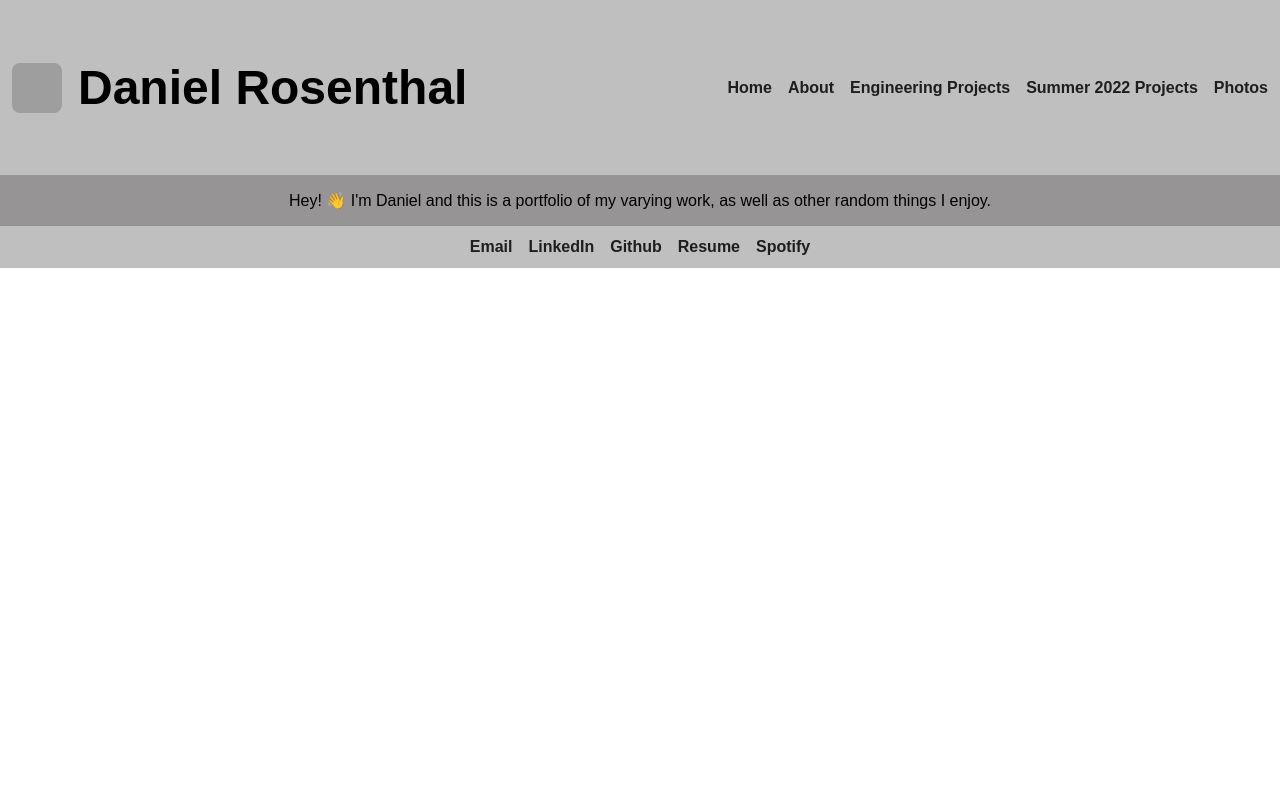
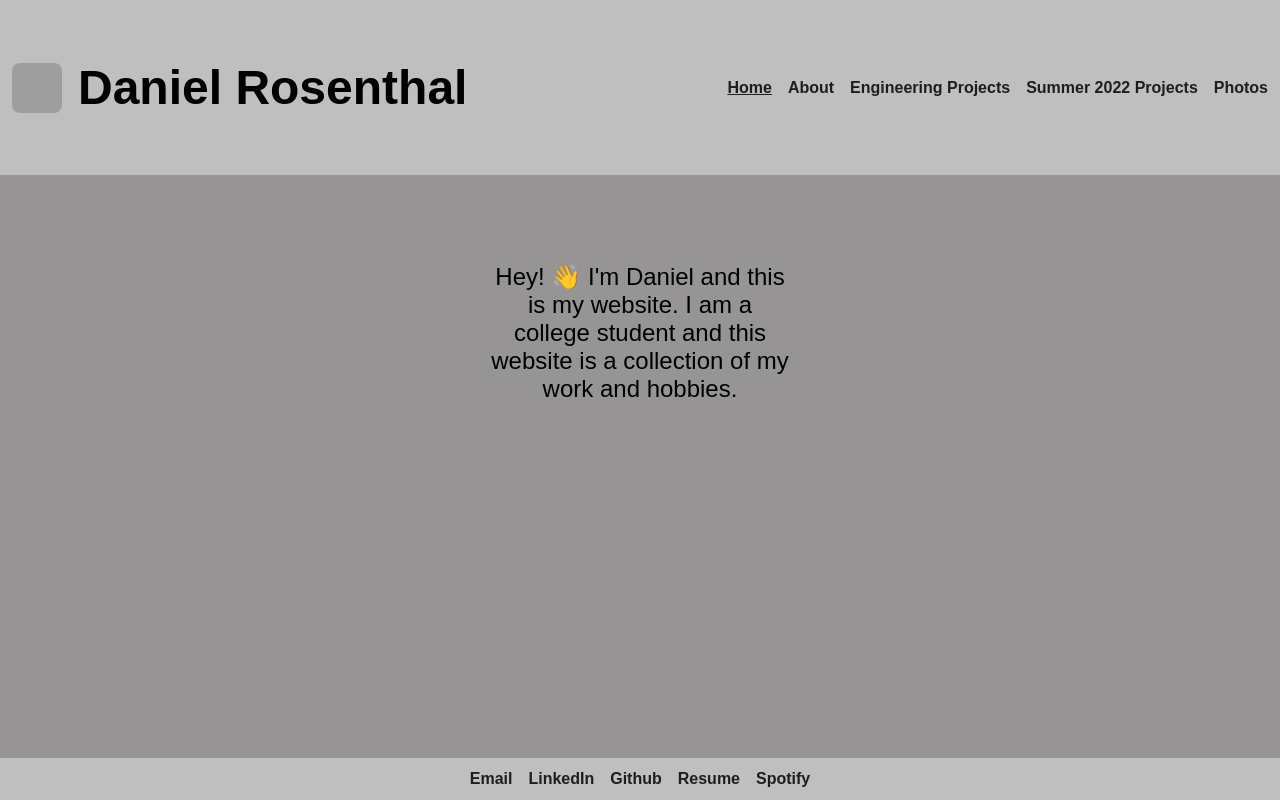
Before and after one commit to danielrosenthal0/Website, a plain HTML site: page index.html in a window 1280 px wide. Drawn offline with Linux system fonts and the light colour scheme; grey boxes are pictures that could not be loaded; a web font is replaced by a local one.

Commit message:
home page

```diff
--- a/index.html
+++ b/index.html
@@ -12,6 +12,7 @@
 </head>
 <body>
     <body style="margin: 0;">
+        <div class="flexbox">
             <div class="topnav">
                 <div class="left">
                     <img class="uzi" src="me_as_uzi.png">
@@ -19,7 +20,7 @@
                 </div>
 
                 <div class="pages">
-                <a class="page" href="index.html">Home</a>
+                    <a class="page active" href="index.html">Home</a>
                     <a class="page" href="About/About.html">About</a>
                     <a class="page" href="Engineering_Projects/Engineering_Projects.html">Engineering Projects</a>
                     <a class="page" href="Summer_2022_Projects/Summer_2022_Projects.html">Summer 2022 Projects</a>
@@ -27,7 +28,7 @@
                 </div>
             </div>
             <div class="content">
-            <p class="intro">Hey! 👋 I'm Daniel and this is a portfolio of my varying work, as well as other random things I enjoy.</p>
+                <p class="intro">Hey! 👋 I'm Daniel and this is my website. I am a college student and this website is a collection of my work and hobbies.</p>
                 <!-- <img src="coast.jpg" alt="A cool picture of the Ibizan coast"/> -->
             </div>
             <div class="bottomnav">
@@ -37,6 +38,8 @@
                 <a class = "button" href = "About/Daniel_Rosenthal_Resume.pdf" target="_blank" rel="noopener noreferrer">Resume</a>
                 <a class = "button" href = "https://open.spotify.com/user/drose28?si=517432039fb04bd9" target ="_blank" rel="noopener noreferrer">Spotify</a>
             </div>
+        </div>
+
 
 </body>
 </html>
--- a/styles.css
+++ b/styles.css
@@ -39,10 +39,14 @@
     font-family: articulat-cf,sans-serif;
     font-weight: 400;
     font-style: normal;
+    width: 300px;
+    text-align: center;
+    font-size: 24px;
 }
 .bottomnav {
     display: flex;
     justify-content: center;
+    margin-top: auto;
     padding: 12px;
     gap: 16px;
     background-color:rgb(191, 191, 191);
@@ -51,24 +55,26 @@
     background-color:rgb(150, 148, 148);
     display: flex;
     justify-content: center;
+    align-items:flex-start;
+    padding: 64px;
+    flex-grow: 1;
 }
 .button {
     font-family: articulat-cf,sans-serif;
     font-weight: 700;
     font-style: normal;
 }
-.link {
-font-family: sans-serif;
-}
+
 a {
     color:rgb(31, 29, 31);
     text-decoration: none;
 }
-img {
-    width: 1000px;
-    height: 500px;
+.active {
+    text-decoration: underline;
 }
-.button {
-
-
+.flexbox {
+    display: flex;
+    flex-direction: column;
+    min-height: 100vh;
+    justify-content: flex-start;
 }
```
Lines whose indentation alone changed are shown as unchanged.
